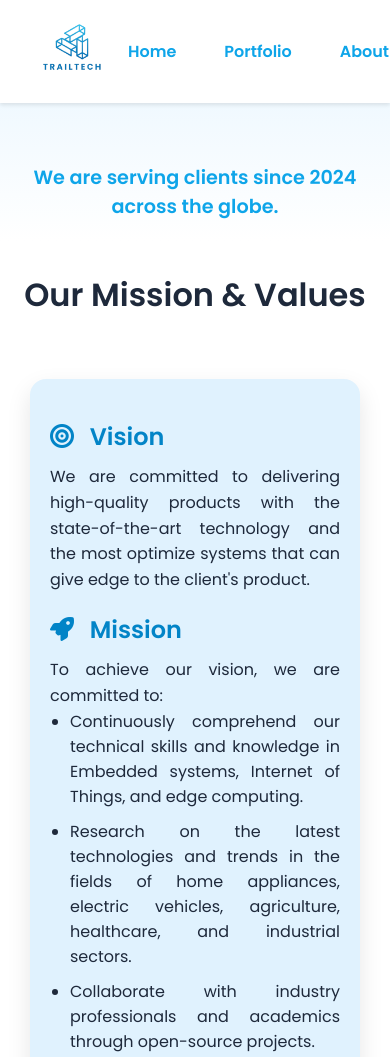
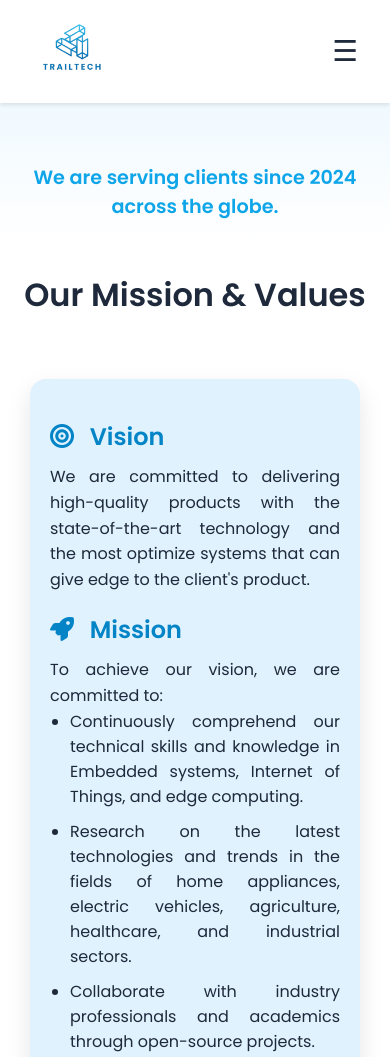
Before and after one commit to trailblazing-tech/trailblazing-tech.github.io, a plain HTML site: page about.html in a window 390 px wide. Shown: the top 1057 px of the page. Drawn offline with Linux system fonts and the light colour scheme.

Commit message:
Add hamburger menu

```diff
--- a/about.html
+++ b/about.html
@@ -35,6 +35,14 @@
 
     .logo {
       width: 80px;
+    }
+
+    /* Default: sembunyikan tombol */
+    .menu-toggle {
+      display: none;
+      font-size: 28px;
+      cursor: pointer;
+      color: #1e293b;
     }
 
     .nav-menu ul {
@@ -166,9 +174,42 @@
     }
 
     @media (max-width: 768px) {
+      .menu-toggle {
+        display: block;
+        font-size: 1.8rem;
+        cursor: pointer;
+        color: #1e293b;
+      }
+
+      .nav-menu {
+        position: absolute;
+        top: 70px; /* atur agar tidak overlap header */
+        right: 1rem;
+        background: white;
+        border-radius: 6px;
+        box-shadow: 0 4px 16px rgba(0, 0, 0, 0.1);
+        padding: 1rem;
+        display: none;
+        z-index: 999;
+      }
+
+      .nav-menu.show {
+        display: block;
+      }
+
       .nav-menu ul {
-        flex-direction: row;
-        align-items: flex-start;
+        flex-direction: column;
+        gap: 1rem;
+      }
+
+      .nav-menu ul li {
+        list-style: none;
+      }
+
+      .nav-menu ul li a {
+        color: #0ea5e9;
+        font-weight: bold;
+        text-decoration: none;
       }
 
       .about-card {
@@ -197,7 +238,12 @@
         <img src="images/profile.png" alt="TrailTech Logo" class="logo" />
       </a>
     </div>
-    <nav class="nav-menu">
+
+    <div class="menu-toggle" id="menu-toggle">
+      &#9776; <!-- Unicode untuk ☰ -->
+    </div>
+
+    <nav class="nav-menu" id="nav-menu">
       <ul>
         <li><a href="index.html">Home</a></li>
         <li><a href="portfolio.html">Portfolio</a></li>
--- a/css/styles.css
+++ b/css/styles.css
@@ -27,6 +27,14 @@ body {
 
 .logo {
   width: 80px;
+}
+
+/* Default: sembunyikan tombol */
+.menu-toggle {
+  display: none;
+  font-size: 28px;
+  cursor: pointer;
+  color: #1e293b;
 }
 
 .nav-menu ul {
@@ -256,11 +264,42 @@ body {
     margin-bottom: -30px;
   }
 
+  .menu-toggle {
+    display: block;
+    font-size: 1.8rem;
+    cursor: pointer;
+    color: #1e293b;
+  }
+
+  .nav-menu {
+    position: absolute;
+    top: 70px; /* atur agar tidak overlap header */
+    right: 1rem;
+    background: white;
+    border-radius: 6px;
+    box-shadow: 0 4px 16px rgba(0, 0, 0, 0.1);
+    padding: 1rem;
+    display: none;
+    z-index: 999;
+  }
+
+  .nav-menu.show {
+    display: block;
+  }
+
   .nav-menu ul {
-    flex-direction: row;
-    align-items: flex-start;
-    width: 100%;
-    margin-top: 1rem;
+    flex-direction: column;
+    gap: 1rem;
+  }
+
+  .nav-menu ul li {
+    list-style: none;
+  }
+
+  .nav-menu ul li a {
+    color: #0ea5e9;
+    font-weight: bold;
+    text-decoration: none;
   }
 
   .expertise-row {
--- a/css/styles_portfolio.css
+++ b/css/styles_portfolio.css
@@ -26,6 +26,14 @@ body {
 
 .logo {
     width: 80px;
+}
+
+/* Default: sembunyikan tombol */
+.menu-toggle {
+    display: none;
+    font-size: 28px;
+    cursor: pointer;
+    color: #1e293b;
 }
 
 .nav-menu ul {
@@ -231,9 +239,42 @@ body {
 
 /* Responsive */
 @media (max-width: 768px) {
+    .menu-toggle {
+        display: block;
+        font-size: 1.8rem;
+        cursor: pointer;
+        color: #1e293b;
+    }
+
+    .nav-menu {
+        position: absolute;
+        top: 70px; /* atur agar tidak overlap header */
+        right: 1rem;
+        background: white;
+        border-radius: 6px;
+        box-shadow: 0 4px 16px rgba(0, 0, 0, 0.1);
+        padding: 1rem;
+        display: none;
+        z-index: 999;
+    }
+
+    .nav-menu.show {
+        display: block;
+    }
+
     .nav-menu ul {
-      flex-direction: row;
-      align-items: flex-start;
+        flex-direction: column;
+        gap: 1rem;
+    }
+
+    .nav-menu ul li {
+        list-style: none;
+    }
+
+    .nav-menu ul li a {
+        color: #0ea5e9;
+        font-weight: bold;
+        text-decoration: none;
     }
 
     .grid-item {
--- a/js/main.js
+++ b/js/main.js
@@ -151,3 +151,13 @@ document.addEventListener("DOMContentLoaded", function() {
 
     animateHeader();
 });
+
+// Toggle hamburger menu on mobile
+document.addEventListener("DOMContentLoaded", function () {
+    const toggle = document.getElementById('menu-toggle');
+    const menu = document.getElementById('nav-menu');
+
+    toggle.addEventListener('click', () => {
+        menu.classList.toggle('show');
+    });
+});
```
Also changed, not shown: index.html (+6 -1 lines), portfolio.html (+6 -1 lines).
